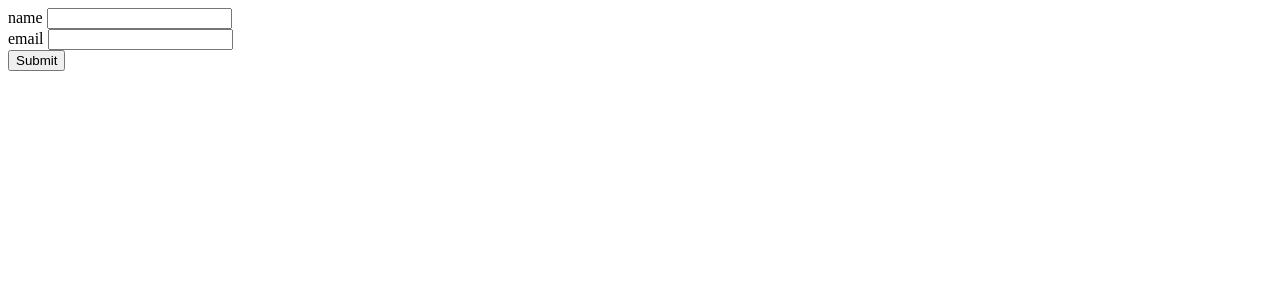
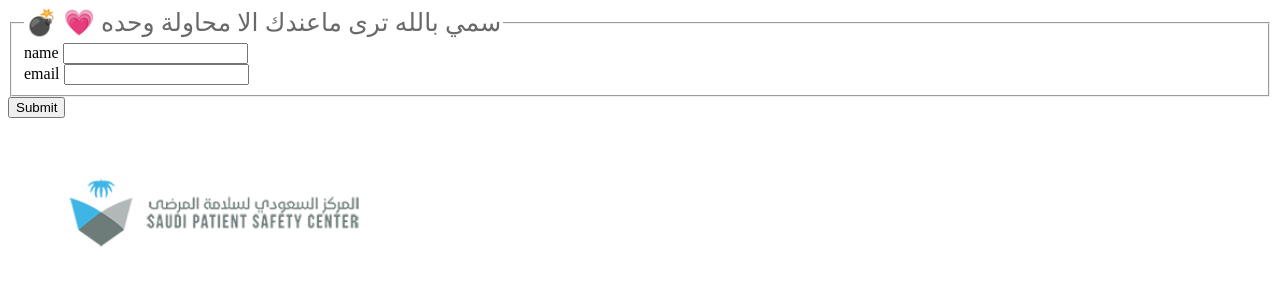
Before and after one commit to AbdulmunemAlsultan/Card-Game, a plain HTML site: page index.html in a window 1280 px wide. Drawn offline with nearby package versions, Linux system fonts and the light colour scheme.

Commit message:
Update index.html
update

```diff
--- a/index.html
+++ b/index.html
@@ -23,14 +23,24 @@
 	</script>
 </head>
 <body>
-	<form id="myForm">
-		<label>name</label>
+	<form id="myForm" class="vue-form">
+		  <fieldset>
+                      <legend class="reservation-form-title" style="font-size: 25px; color: dimgray;">&#128163; &#128151; سمي بالله ترى ماعندك الا محاولة وحده  </legend>
+                      <div>
+		<label class="label">name</label>
 		<input name="name" />
 		<br/>
-		<label>email</label>
+		<label class="label">email</label>
 		<input name="email" />
 		<br/>
+			          </div>
+                 </fieldset>
 	</form>
 	<button onclick='SubForm()'>Submit</button>
+
+	 <div class="logo-container" style="    margin: 60px 60px 0px">
+				<img class="trans-bg" src="image/spsclogo.png" width="" height="70" alt="Logo">
+			</div>
+
 </body>
 </html>
```
